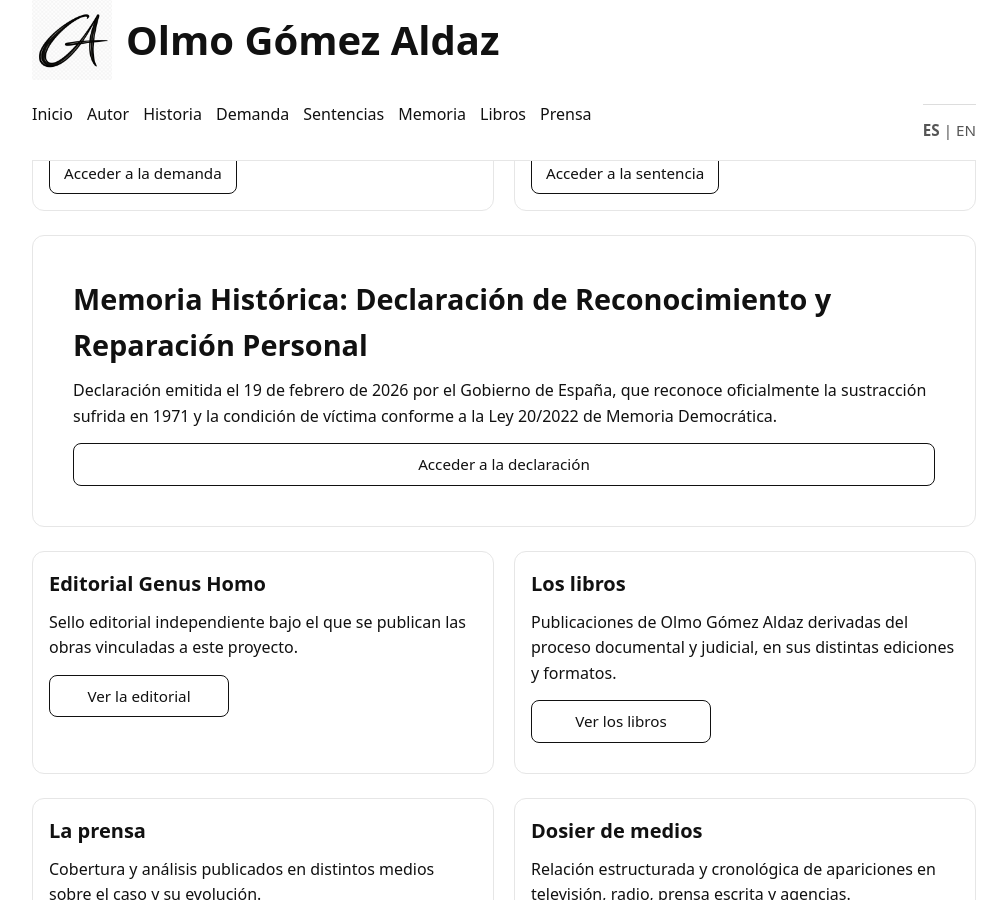
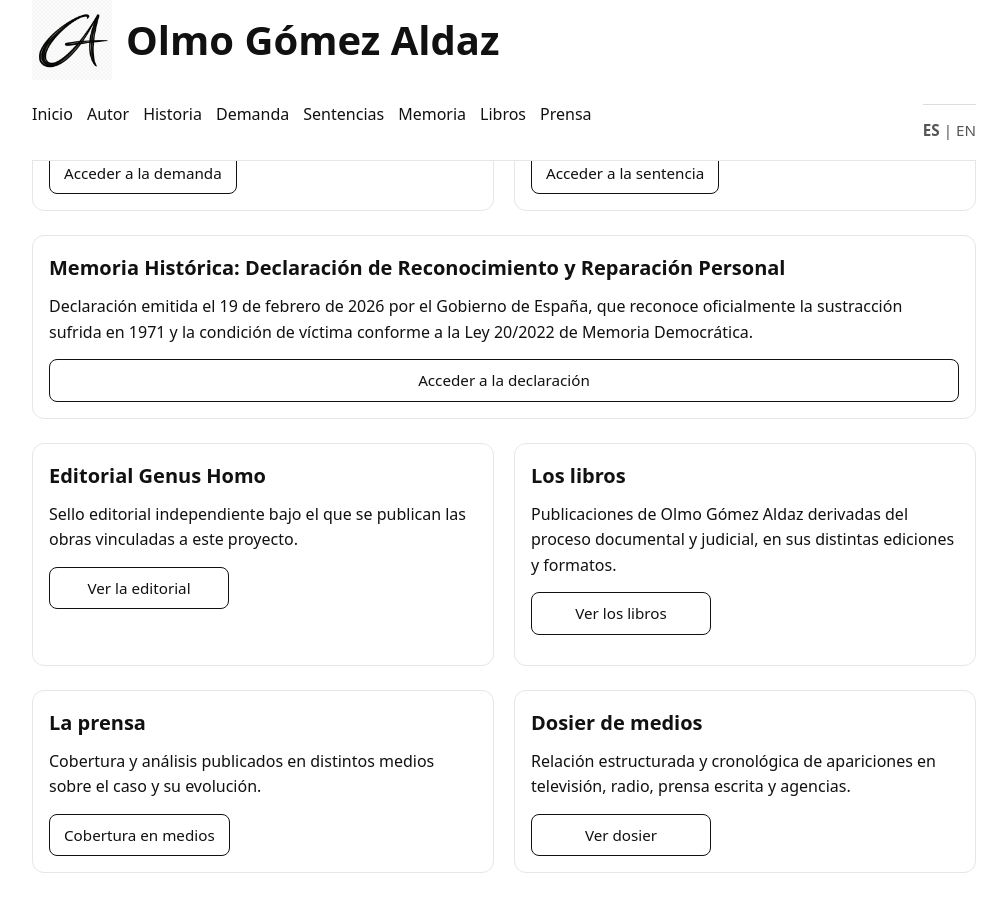
Before and after one commit to olmogaldaz/olmogaldaz.github.io, a Jekyll site: the page built from index.html, in a window 1280 px wide and 900 px high, scrolled down 573 px. Shown: the whole window, without its empty margins (136-1143 px from the left). Built offline with Jekyll 4.4.1, drawn with Linux system fonts in a browser that asks for light colours.

Commit message:
Update index.html

```diff
--- a/index.html
+++ b/index.html
@@ -74,7 +74,7 @@ description: Proyecto personal y documental sobre la restitución judicial de la
   <!-- FILA MEMORIA -->
   <div class="row">
 
-    <div class="card hero">
+    <div class="card">
       <h2>Memoria Histórica: Declaración de Reconocimiento y Reparación Personal</h2>
       <p>
         Declaración emitida el 19 de febrero de 2026 por el Gobierno de España,
```
